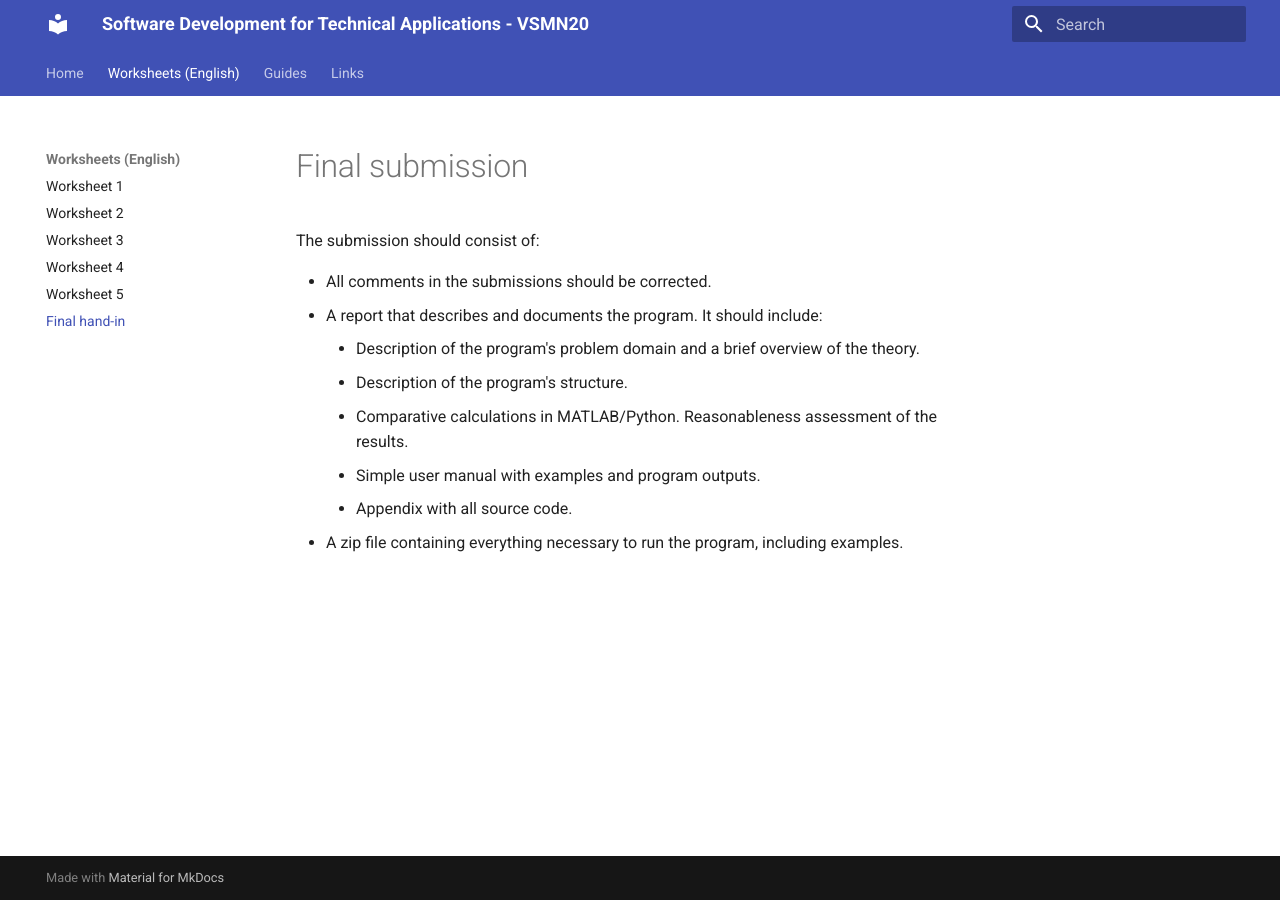
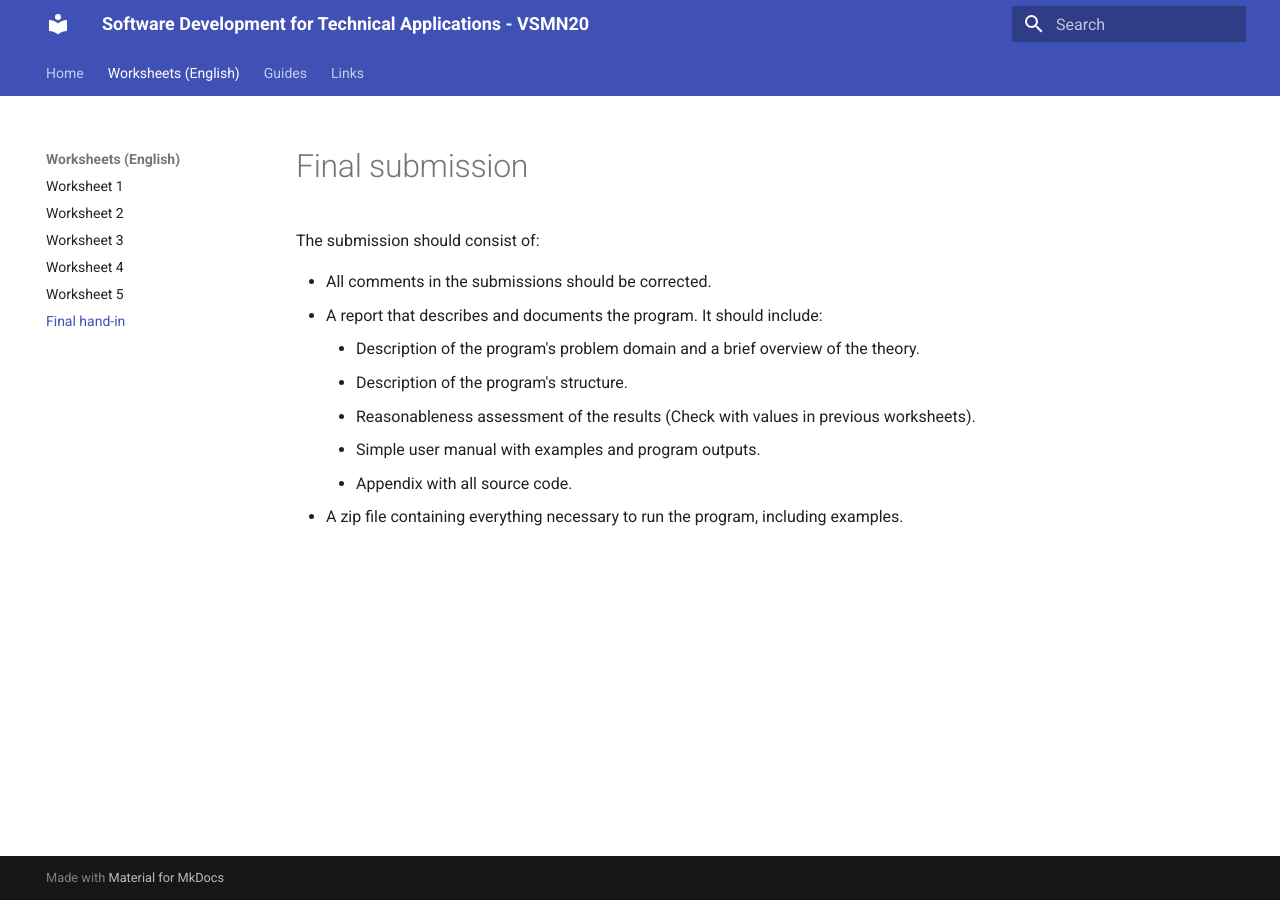
Before and after one commit to jonaslindemann/vsmn20, an MkDocs documentation site: the page built from docs/assignment6.md, in a window 1280 px wide. Built offline with MkDocs 1.6.1 and Material for MkDocs 9.7.7, drawn with Linux system fonts in a browser that asks for light colours; comment, search, counter and statistics services are not loaded.

Commit message:
Update assignment6.md

```diff
--- a/docs/assignment6.md
+++ b/docs/assignment6.md
@@ -6,7 +6,7 @@ The submission should consist of:
 * A report that describes and documents the program. It should include:
     * Description of the program's problem domain and a brief overview of the theory.
     * Description of the program's structure.
-    * Comparative calculations in MATLAB/Python. Reasonableness assessment of the results.
+    * Reasonableness assessment of the results (Check with values in previous worksheets).
     * Simple user manual with examples and program outputs.
     * Appendix with all source code.
 * A zip file containing everything necessary to run the program, including examples.
```
